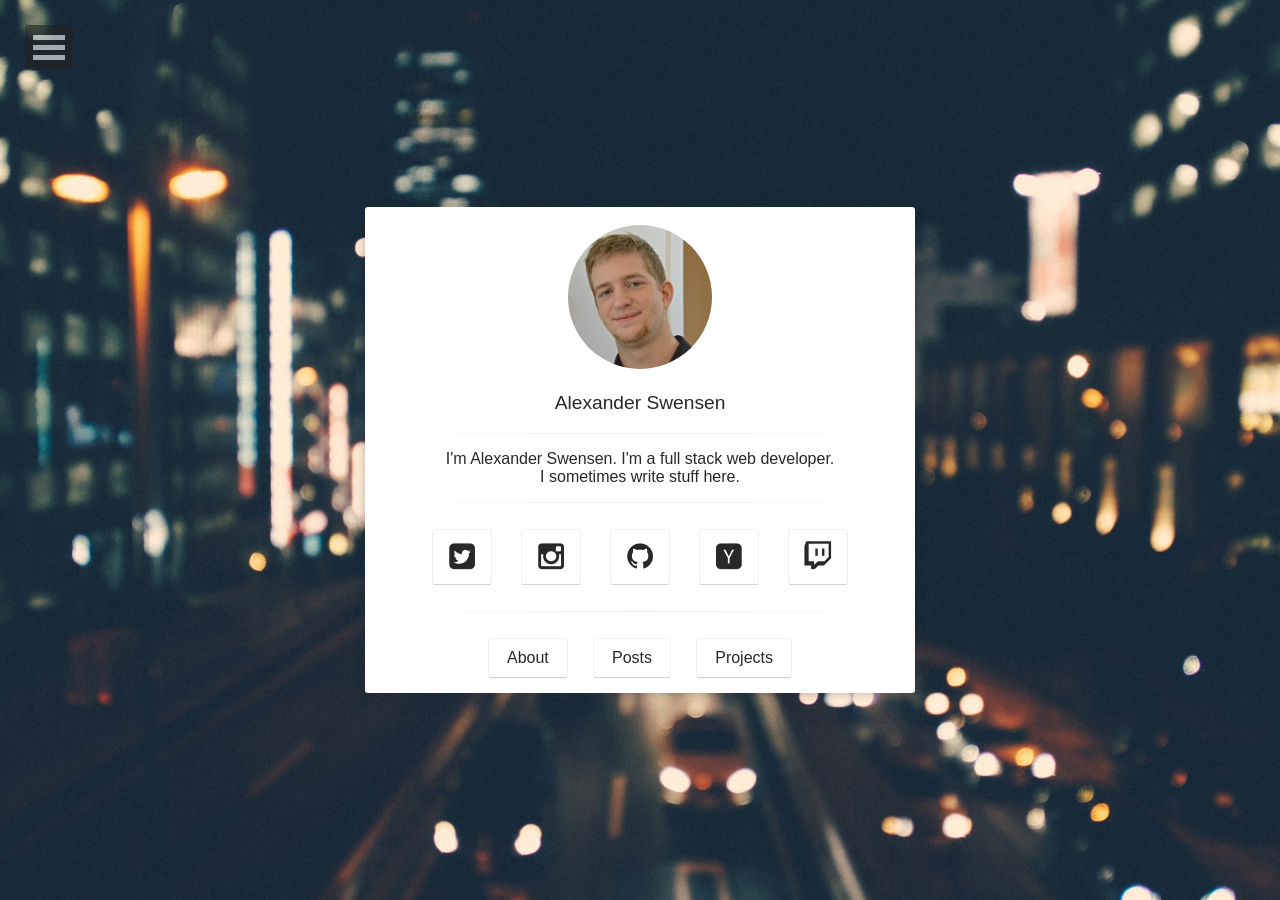
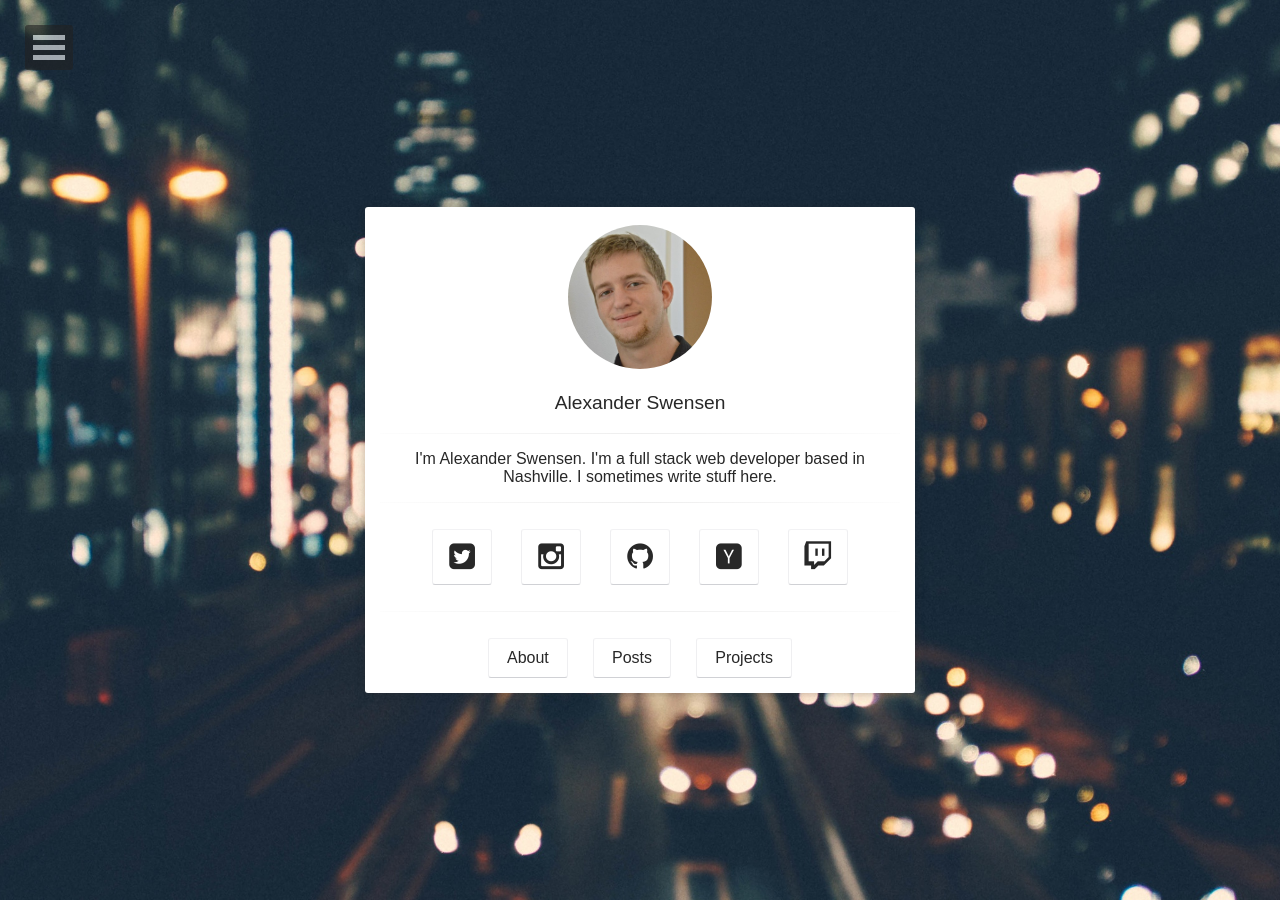
Before and after one commit to AlexSwensen/alexswensen.io-old, a Jekyll site: the page built from index.html, in a window 1280 px wide. Built offline with Jekyll 4.4.1, drawn with Linux system fonts in a browser that asks for light colours; some web fonts are replaced; comment, search, counter and statistics services are not loaded.

Commit message:
Update bio

```diff
--- a/_config.yml
+++ b/_config.yml
@@ -1,7 +1,7 @@
 # Site
 title:              Alexander Swensen
-bio:                "I'm Alexander Swensen. I'm a full stack web developer. <br> I sometimes write stuff here."
-description:        "I'm Alexander Swensen. I'm a full stack web developer. <br> I sometimes write stuff here."
+bio:                "I'm Alexander Swensen. I'm a full stack web developer based in Nashville. I sometimes write stuff here."
+description:        "I'm Alexander Swensen. I'm a full stack web developer based in Nashville. I sometimes write stuff here."
 reading_time:       true
 words_per_minute:   200
 logo:               'assets/img/me.jpg'
--- a/_layouts/home.html
+++ b/_layouts/home.html
@@ -16,7 +16,7 @@ layout: compress
   <div class="container animated fadeIn">
     <div class="row">
       <a href="{{ site.baseurl }}">
-                        <img src="{{ site.logo }}" class="img-circle zoombtn animated rotateIn">
+        <img src="{{ site.logo }}" class="img-circle zoombtn animated fadeIn">
       </a>
       <h3 class="title">
         <a class="zoombtn" href="{{ site.baseurl }}">
@@ -25,9 +25,7 @@ layout: compress
       </h3>
       <hr class="hr-line">
       <h3 class="title">
-                        <a href="{{ site.url }}">
         <p style="font-size:1rem;font-weight:300">{{ site.bio }}</p>
-			            </a>
       </h3>
       {% include social-links.html %}
       <hr class="hr-line">
```
Lines whose indentation alone changed are shown as unchanged.
